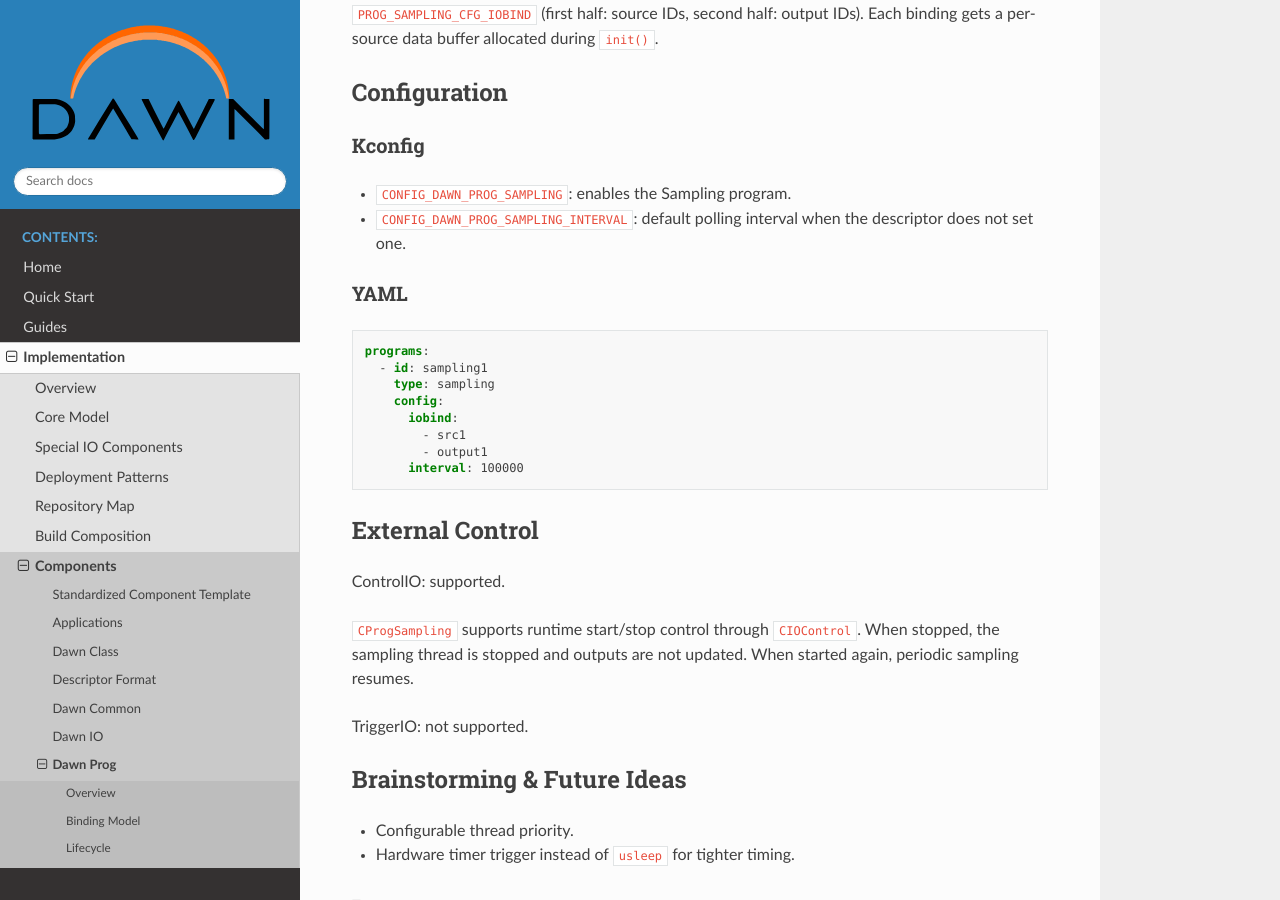
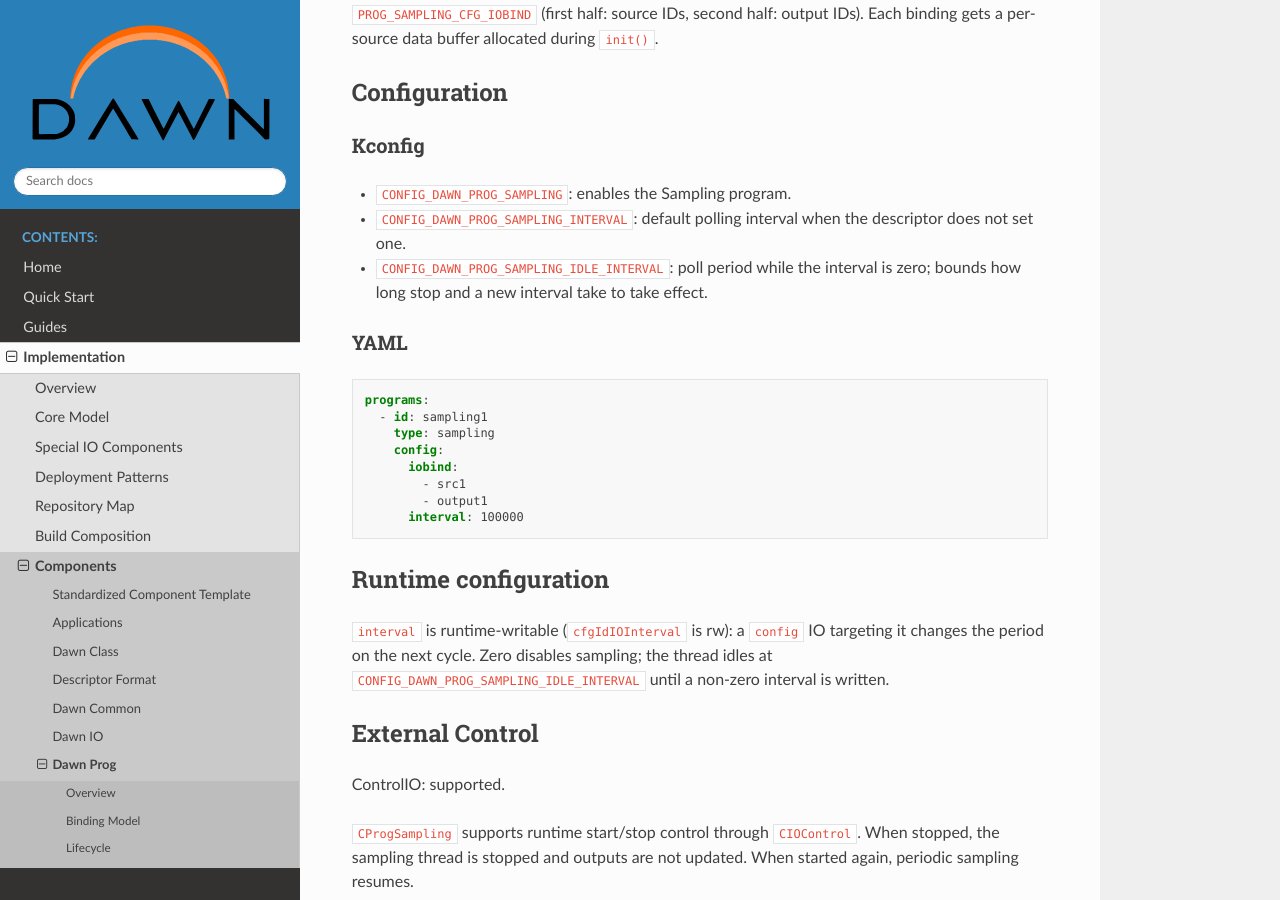
Before and after one commit to railab/dawn, a Sphinx documentation site: the page built from Documentation/components/prog/sampling.rst, in a window 1280 px wide and 900 px high, scrolled down 586 px. Built offline with Sphinx 7.4.7 and the Read the Docs theme 3.1.0, drawn with Linux system fonts in a browser that asks for light colours.

Commit message:
prog/sampling: runtime-writable interval, zero disables sampling
The interval config item was already declared RW but had no runtime
hook, so a host write never reached the thread. Apply it in
onSetObjConfig() and treat zero as disabled, idling instead of sampling
so the program can be left off until it is asked for.

Signed-off-by: raiden00pl <raiden00@railab.me>

```diff
--- a/Documentation/components/prog/sampling.rst
+++ b/Documentation/components/prog/sampling.rst
@@ -36,6 +36,8 @@ Kconfig
 - ``CONFIG_DAWN_PROG_SAMPLING``: enables the Sampling program.
 - ``CONFIG_DAWN_PROG_SAMPLING_INTERVAL``: default polling interval when the
   descriptor does not set one.
+- ``CONFIG_DAWN_PROG_SAMPLING_IDLE_INTERVAL``: poll period while the interval
+  is zero; bounds how long stop and a new interval take to take effect.
 
 YAML
 ----
@@ -50,6 +52,14 @@ YAML
            - src1
            - output1
          interval: 100000
+
+Runtime configuration
+=====================
+
+``interval`` is runtime-writable (``cfgIdIOInterval`` is rw): a ``config`` IO
+targeting it changes the period on the next cycle. Zero disables sampling;
+the thread idles at ``CONFIG_DAWN_PROG_SAMPLING_IDLE_INTERVAL`` until a
+non-zero interval is written.
 
 External Control
 ================
```
Also changed, not shown: 4 other files.
